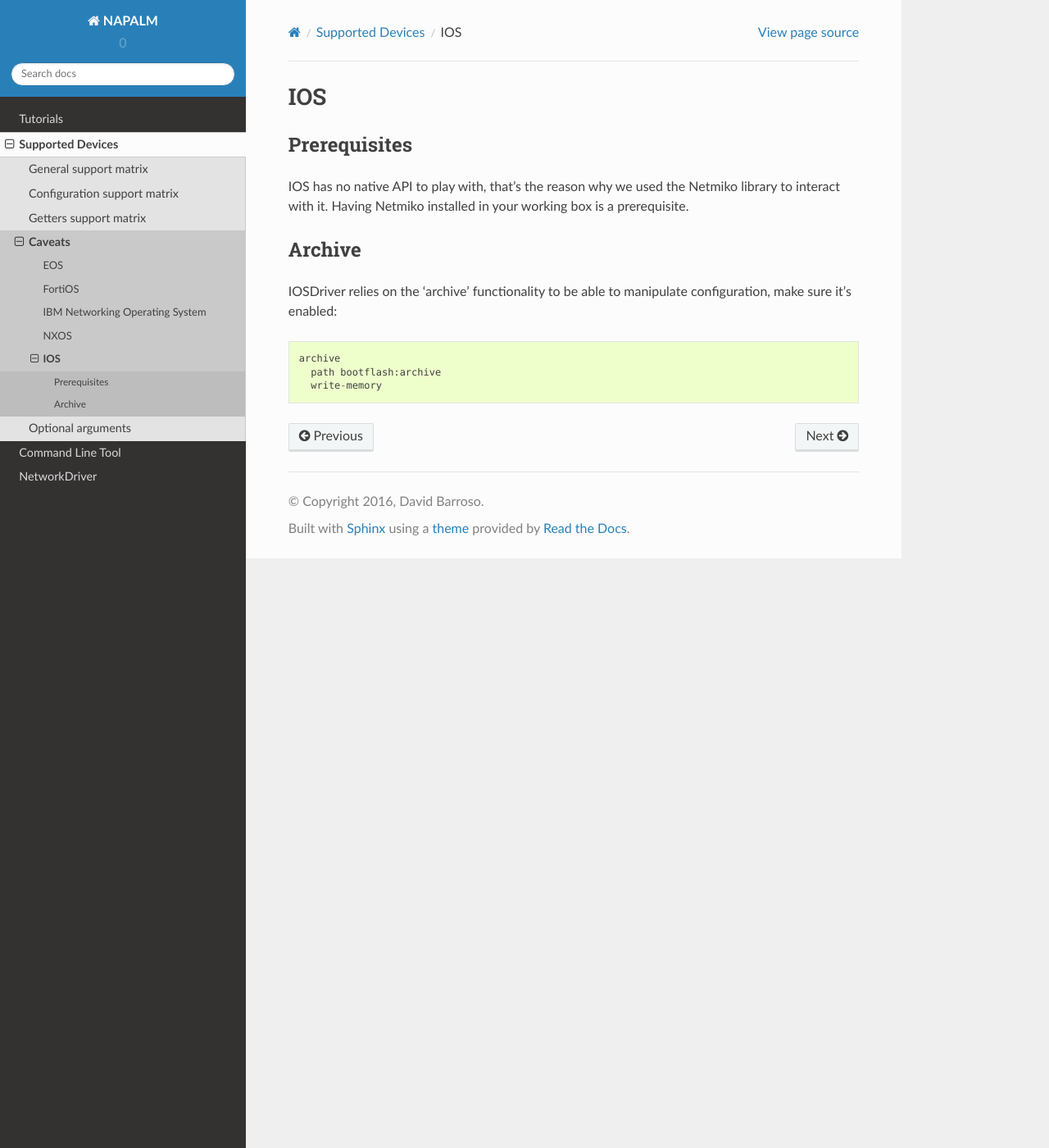
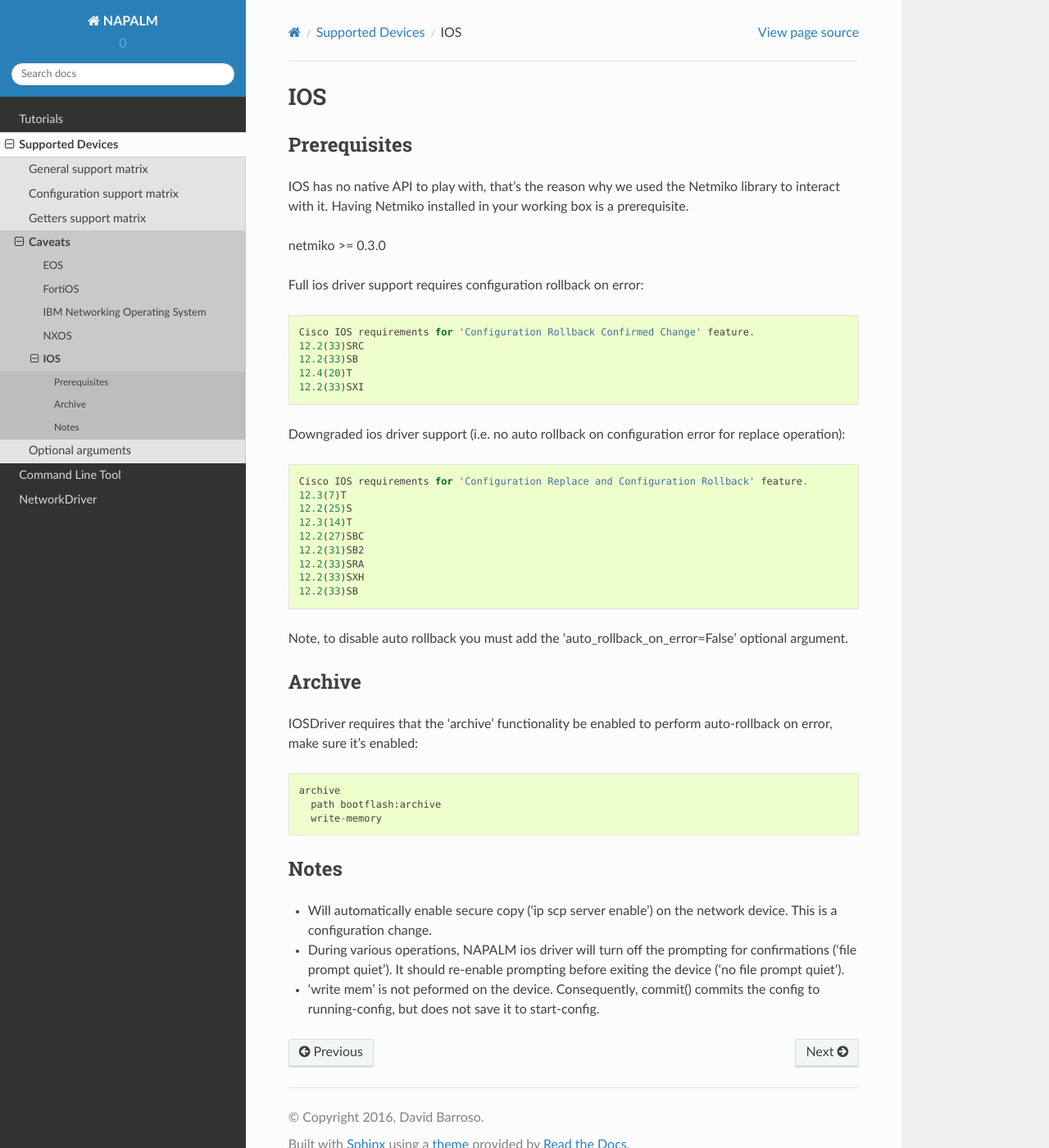
Before and after one commit to napalm-automation/napalm, a Sphinx documentation site: the page built from docs/support/ios.rst, in a window 1280 px wide and 1400 px high. Shown: the whole window at 82% size. Built offline with Sphinx 7.4.7 and the Read the Docs theme 2.0.0, drawn with Linux system fonts in a browser that asks for light colours.

Commit message:
Update ios.rst documentation

```diff
--- a/docs/support/ios.rst
+++ b/docs/support/ios.rst
@@ -8,11 +8,49 @@
 IOS has no native API to play with, that's the reason why we used the Netmiko library to interact with it.
 Having Netmiko installed in your working box is a prerequisite.
 
+netmiko >= 0.3.0
+
+Full ios driver support requires configuration rollback on error::
+
+    Cisco IOS requirements for 'Configuration Rollback Confirmed Change' feature.
+    12.2(33)SRC
+    12.2(33)SB
+    12.4(20)T
+    12.2(33)SXI
+
+
+Downgraded ios driver support (i.e. no auto rollback on configuration error for replace operation)::
+
+    Cisco IOS requirements for 'Configuration Replace and Configuration Rollback' feature.
+    12.3(7)T
+    12.2(25)S
+    12.3(14)T
+    12.2(27)SBC
+    12.2(31)SB2
+    12.2(33)SRA
+    12.2(33)SXH
+    12.2(33)SB
+
+
+Note, to disable auto rollback you must add the 'auto_rollback_on_error=False' optional argument.
+
+
+
 Archive
 _______
 
-IOSDriver relies on the 'archive' functionality to be able to manipulate configuration, make sure it's enabled::
+IOSDriver requires that the 'archive' functionality be enabled to perform auto-rollback on error, make sure it's enabled::
 
     archive
       path bootflash:archive
       write-memory
+
+
+Notes
+_______
+
+* Will automatically enable secure copy ('ip scp server enable') on the network device. This is a configuration change.
+
+* During various operations, NAPALM ios driver will turn off the prompting for confirmations ('file prompt quiet'). It should re-enable prompting before exiting the device ('no file prompt quiet').
+
+* 'write mem' is not peformed on the device. Consequently, commit() commits the config to running-config, but does not save it to start-config.
```
